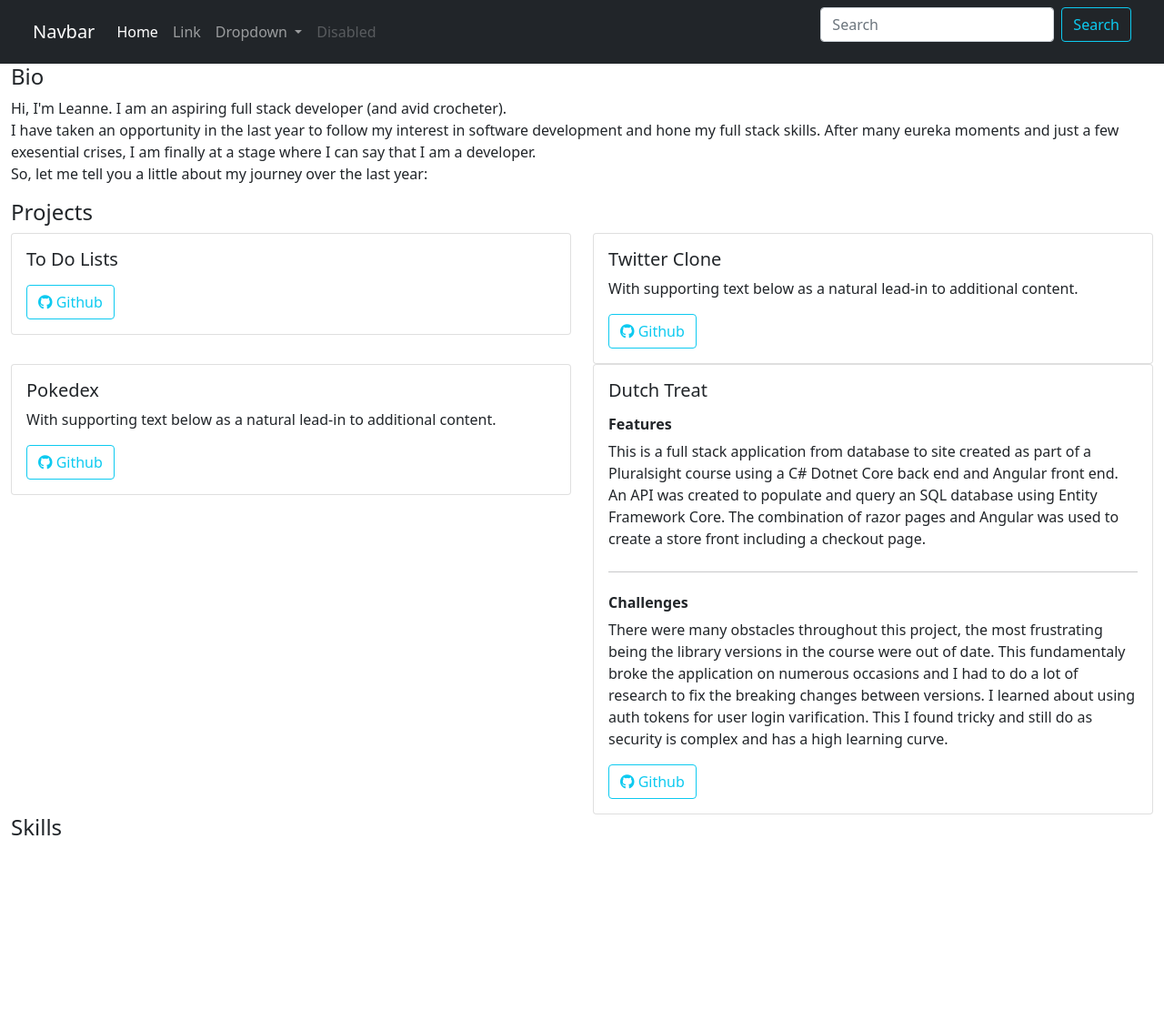
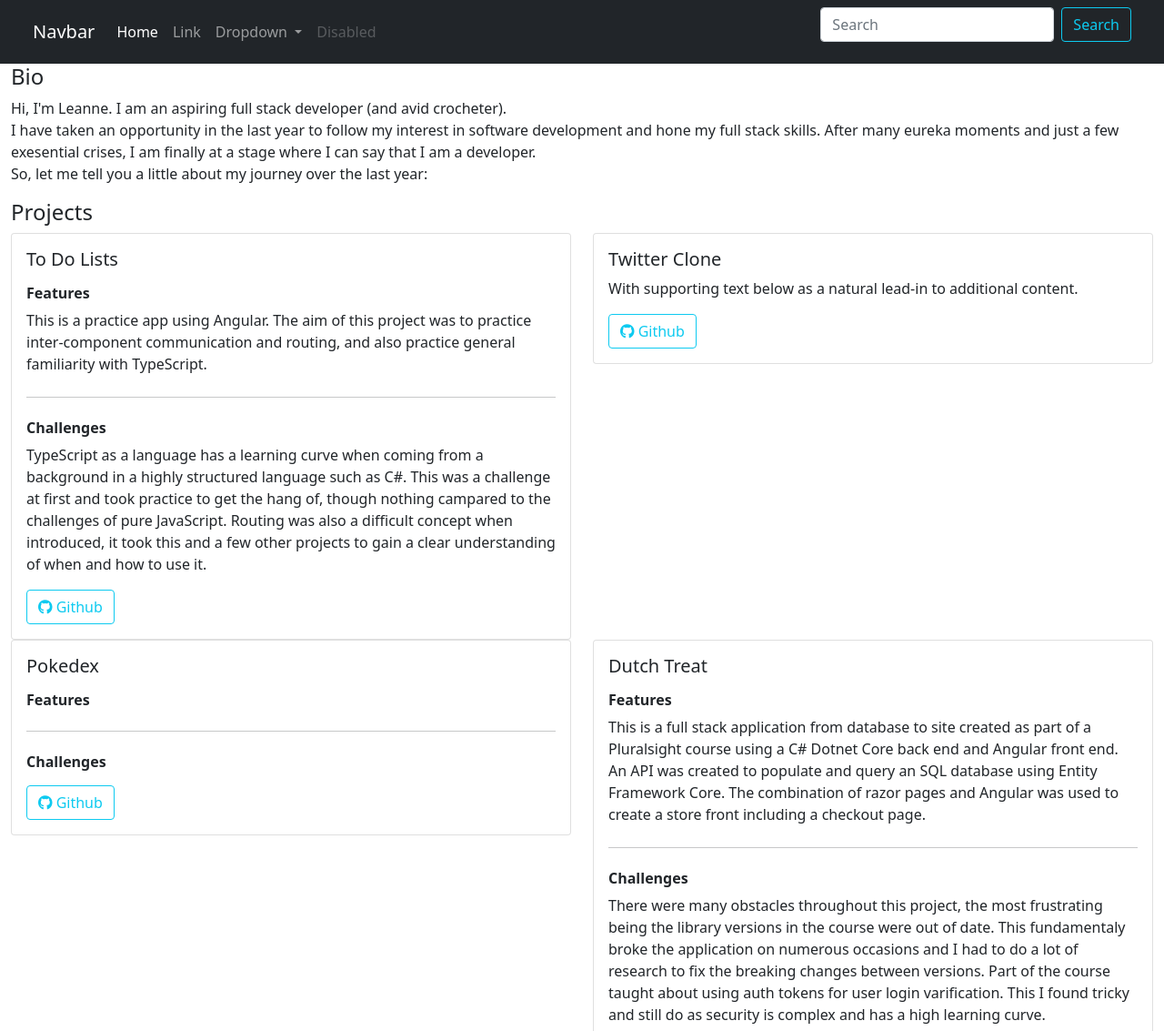
Before and after one commit to leanneminnock/leanneminnock.github.io, a plain HTML site: page index.html in a window 1280 px wide. Shown: the top 1133 px of the page at 91% size. Before the commit the page ends 932 px from the top, so only its background shows below. Drawn offline with nearby package versions, Linux system fonts and the light colour scheme.

Commit message:
- added blurb to ToDoLists card

```diff
--- a/index.html
+++ b/index.html
@@ -73,10 +73,25 @@
         <div class="card">
           <div class="card-body">
             <h5 class="card-title">To Do Lists</h5>
-            <p class="card-text"> </p>
-            <a href="https://github.com/leanneminnock" class="btn btn-outline-info"><i class="fab fa-github"></i> Github</a>
+            <p class="card-text">
+            <h6><strong>Features</strong></h6>
+            This is a practice app using Angular.
+            The aim of this project was to practice inter-component communication and routing, and also practice general
+            familiarity with TypeScript.
+            <hr class="my-4">
+            <h6><strong>Challenges</strong></h6>
+            TypeScript as a language has a learning curve when coming from a background in a highly structured language
+            such as C#.
+            This was a challenge at first and took practice to get the hang of, though nothing campared to the
+            challenges of pure JavaScript.
+            Routing was also a difficult concept when introduced, it took this and a few other projects to gain a clear
+            understanding of when and how to use it.
+            </p>
+            <a href="https://github.com/leanneminnock/ToDoLists" class="btn btn-outline-info"><i
+                class="fab fa-github"></i>
+              Github</a>
 
-            </div>
+          </div>
         </div>
       </div>
       <div class="col-sm-6">
@@ -84,9 +99,10 @@
           <div class="card-body">
             <h5 class="card-title">Twitter Clone</h5>
             <p class="card-text">With supporting text below as a natural lead-in to additional content.</p>
-            <a href="https://github.com/leanneminnock" class="btn btn-outline-info"><i class="fab fa-github"></i> Github</a>
+            <a href="https://github.com/leanneminnock" class="btn btn-outline-info"><i class="fab fa-github"></i>
+              Github</a>
 
-            </div>
+          </div>
         </div>
       </div>
     </div>
@@ -95,10 +111,16 @@
         <div class="card">
           <div class="card-body">
             <h5 class="card-title">Pokedex</h5>
-            <p class="card-text">With supporting text below as a natural lead-in to additional content.</p>
-            <a href="https://github.com/leanneminnock" class="btn btn-outline-info"><i class="fab fa-github"></i> Github</a>
+            <p class="card-text">
+            <h6><strong>Features</strong></h6>
 
-            </div>
+            <hr class="my-4">
+            <h6><strong>Challenges</strong></h6>
+            </p>
+            <a href="https://github.com/leanneminnock" class="btn btn-outline-info"><i class="fab fa-github"></i>
+              Github</a>
+
+          </div>
         </div>
       </div>
       <div class="col-sm-6">
@@ -117,11 +139,12 @@
             course were out of date.
             This fundamentaly broke the application on numerous occasions and I had to do a lot of research to fix the
             breaking changes between versions.
-            I learned about using auth tokens for user login varification. This I found tricky and still do as security
+            Part of the course taught about using auth tokens for user login varification. This I found tricky and still
+            do as security
             is complex and has a high learning curve.
-
             </p>
-            <a href="https://github.com/leanneminnock/Dutch_Treat" class="btn btn-outline-info"><i class="fab fa-github"></i> Github</a>
+            <a href="https://github.com/leanneminnock/Dutch_Treat" class="btn btn-outline-info"><i
+                class="fab fa-github"></i> Github</a>
           </div>
         </div>
       </div>
```
